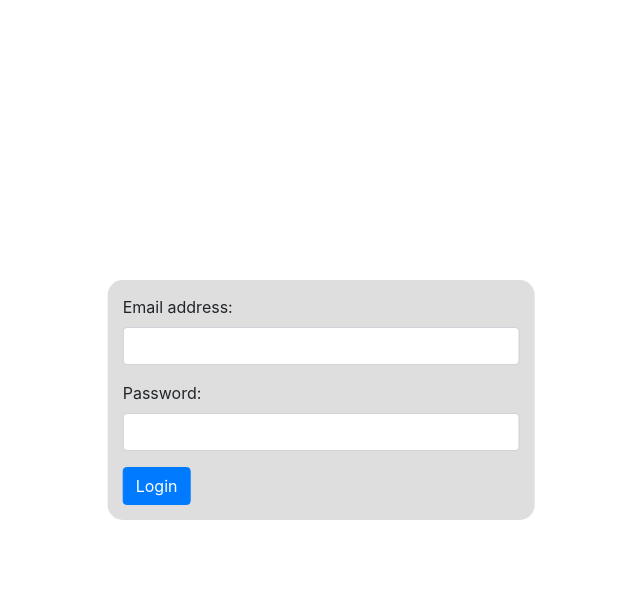
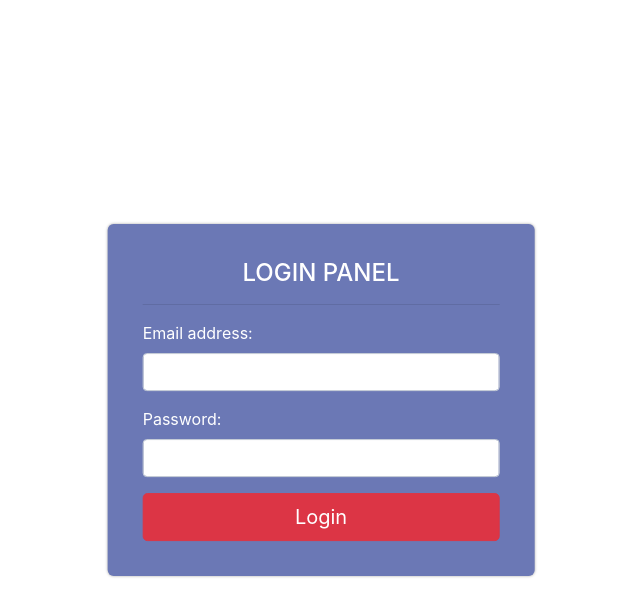
Before and after one commit to birendra1/User-Management, a PHP site: page / in a window 1280 px wide. Shown: the top 616 px of the page, without its empty margins (319-959 px from the left). Run offline with PHP 8.4, Linux system fonts and the light colour scheme.

Commit message:
Initial commit

```diff
--- a/dashboard.php
+++ b/dashboard.php
@@ -1,6 +1,8 @@
 <?php
  include "./includes/db.php";
-
+     if(!isset($_SESSION['username'])){
+        header('location:index.php');
+    }
 ?>
 
 <?php include "./includes/header.php"; ?>
--- a/edit_user_data.php
+++ b/edit_user_data.php
@@ -1,6 +1,8 @@
 <?php
  include "includes/db.php";
-
+    if(!isset($_SESSION['username'])){
+        header('location:index.php');
+    }
 
 $email = $_GET['email'];
 
--- a/includes/db.php
+++ b/includes/db.php
@@ -1,5 +1,5 @@
 <?php
-$conn = mysqli_connect('localhost','root','','user_management');
+$conn = mysqli_connect('localhost','techamru_oye','X.6UpS64p-','techamru_ecom');
 
   // server should keep session data for AT LEAST 1 hour
   ini_set('session.gc_maxlifetime', 5000000);
--- a/index.php
+++ b/index.php
@@ -1,5 +1,8 @@
 <?php
  include "includes/db.php";
+ if(isset($_SESSION['username'])){
+     header('location:dashboard.php');
+ }
 if(isset($_POST['login']) && !empty($_POST['email']) && !empty($_POST['password'])){
 
     $email = $_POST['email'];
@@ -54,7 +57,7 @@ if(isset($_POST['login']) && !empty($_POST['email']) && !empty($_POST['password'
 <!DOCTYPE html>
  <html>
  <head>
-  <title>Index</title>
+  <title>Login Page</title>
   <link rel="stylesheet" type="text/css" href="bootstrap/css/bootstrap.min.css">
   <script src="https://ajax.googleapis.com/ajax/libs/jquery/3.5.1/jquery.min.js"></script>
 
@@ -65,10 +68,16 @@ if(isset($_POST['login']) && !empty($_POST['email']) && !empty($_POST['password'
     top: 50%;
     left: 50%;
     transform: translate(-50%, -50%);
-    background:#dedede;
-    border-radius:15px;padding:15px" >
 
-     <form action="index.php" method="POST"  name="loginForm">
+    border-radius:6px; padding:15px; -moz-box-shadow: 0 0 3px #a6a6a6;
+      -webkit-box-shadow: 0 0 4px #a6a6a6;
+      box-shadow: 0px 0px 3px #a6a6a6; background:#6b78b5; color:#fff;" >
+
+     <form action="index.php" method="POST"  name="loginForm" style="padding:20px;">
+         <div class="text-center">
+             <h4>LOGIN PANEL</h4>
+             <hr>
+         </div>
         <div class="form-group">
           <label for="email">Email address:</label>
           <input type="email" class="form-control" id="email" name="email" required="required">
@@ -78,8 +87,9 @@ if(isset($_POST['login']) && !empty($_POST['email']) && !empty($_POST['password'
           <label for="password">Password:</label>
           <input type="password" class="form-control" id="password" name="password" required="required" >
         </div>
-
-        <button type="submit" class="btn btn-primary" value="login" name="login" >Login</button>
+        <div class="text-center">
+            <button type="submit" class="btn btn-danger btn-block btn-lg" value="login" name="login" >Login</button>
+        </div>
 
       </form>
     </div>
--- a/user_details.php
+++ b/user_details.php
@@ -1,5 +1,8 @@
 <?php
 	include "./includes/db.php";
+	    if(!isset($_SESSION['username'])){
+        header('location:index.php');
+    }
 	$email = $_GET['email'];
 	// $query = "SELECT * from `user` INNER JOIN `education` on user.email = education.email where email = '$email'";
 	$query = "SELECT * from `user` LEFT JOIN `education` on user.email = education.email where user.email = '$email'";
--- a/user_registration.php
+++ b/user_registration.php
@@ -1,7 +1,9 @@
 <?php
  include "includes/db.php";
 
-
+    if(!isset($_SESSION['username'])){
+        header('location:index.php');
+    }
 
 if(isset($_POST['add_user'])){
   // echo " You are here";
```
Also changed, not shown: includes/header.php (+6 -2 lines), includes/nav_bar.php (+4 -4 lines).
